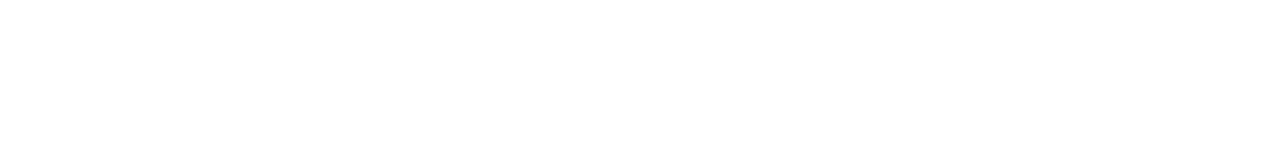
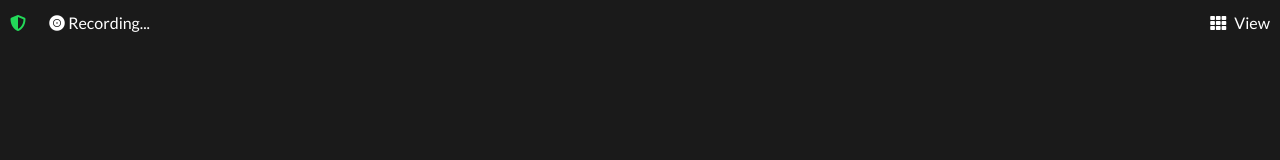
Before and after one commit to catanielena/html-css-zoom, a plain HTML site: page index.html in a window 1280 px wide. Drawn offline with Linux system fonts and the light colour scheme.

Commit message:
Add: header

```diff
--- a/css/style.css
+++ b/css/style.css
@@ -8,9 +8,35 @@
 /* common */
 body{
     font-family: 'Lato', sans-serif;
+    background-color: #1a1a1a;
+    color: white;
 }
 
 
 /* header */
+
+header{
+    height: 45px;
+    display: flex;
+    justify-content: space-between;
+    align-items: center;
+}
+.header-left > div{
+    display: inline-block;
+}
+
+.header-left > div, .header-right > div{
+    margin: 0 10px;
+}
+
+.shield{
+    color: #23d959;
+}
+
+.view > i{
+    margin-right: 5px;
+}
+
+
 /* main */
 /* footer */
--- a/index.html
+++ b/index.html
@@ -16,7 +16,23 @@
     <body>
 
         <!-- header -->
-        <header></header>
+        <header>
+            <div class="header-left">
+                <div class="shield">
+                    <i class="fas fa-shield-alt"></i>
+                </div>
+                <div class="recording">
+                    <i class="fas fa-record-vinyl"></i>
+                    Recording...
+                </div>
+            </div>
+            <div class="header-right">
+                <div class="view">
+                    <i class="fas fa-th"></i>
+                    View
+                </div>
+            </div>
+        </header>
         <!-- /header -->
 
         <!-- main -->
```
